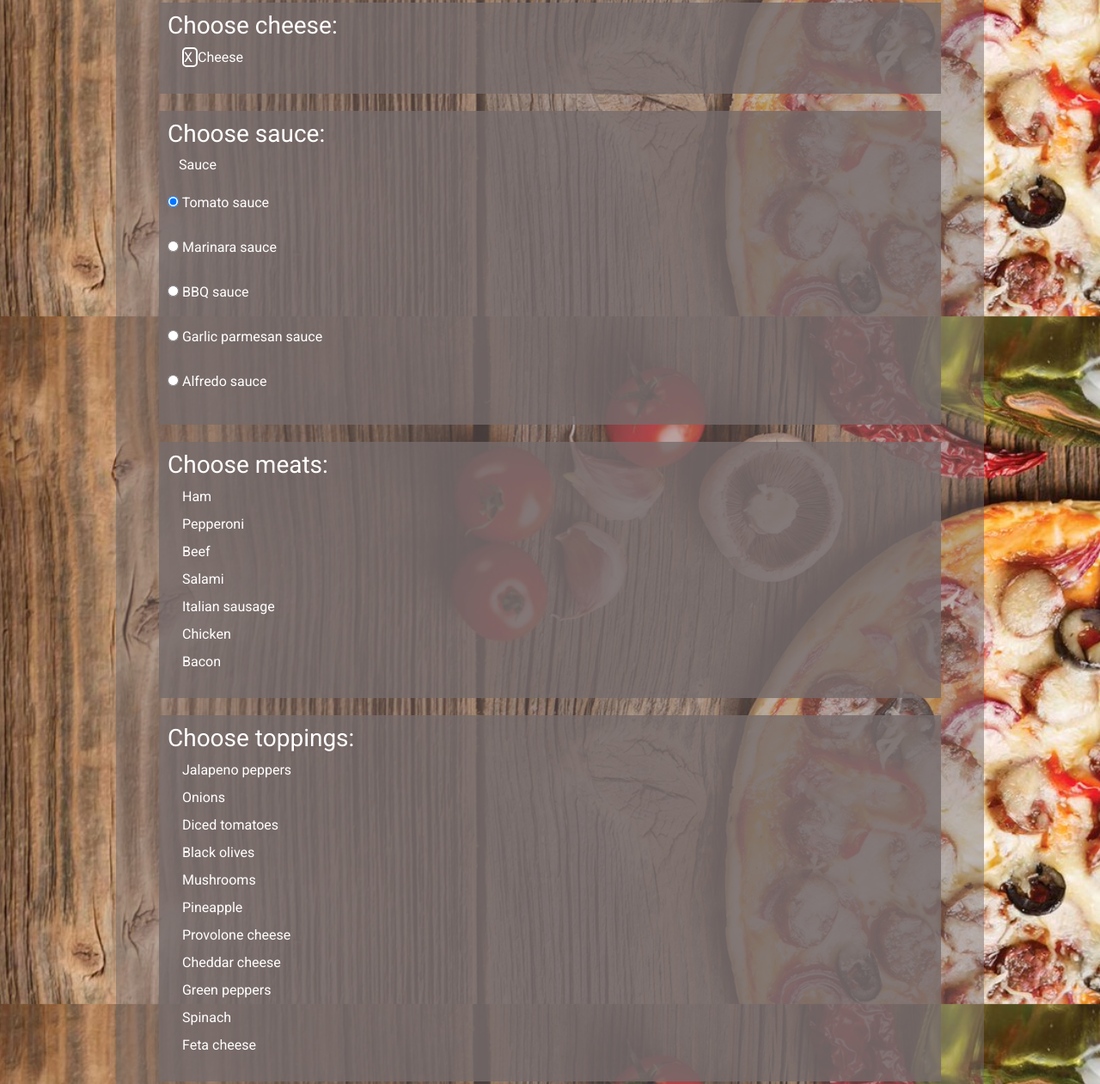
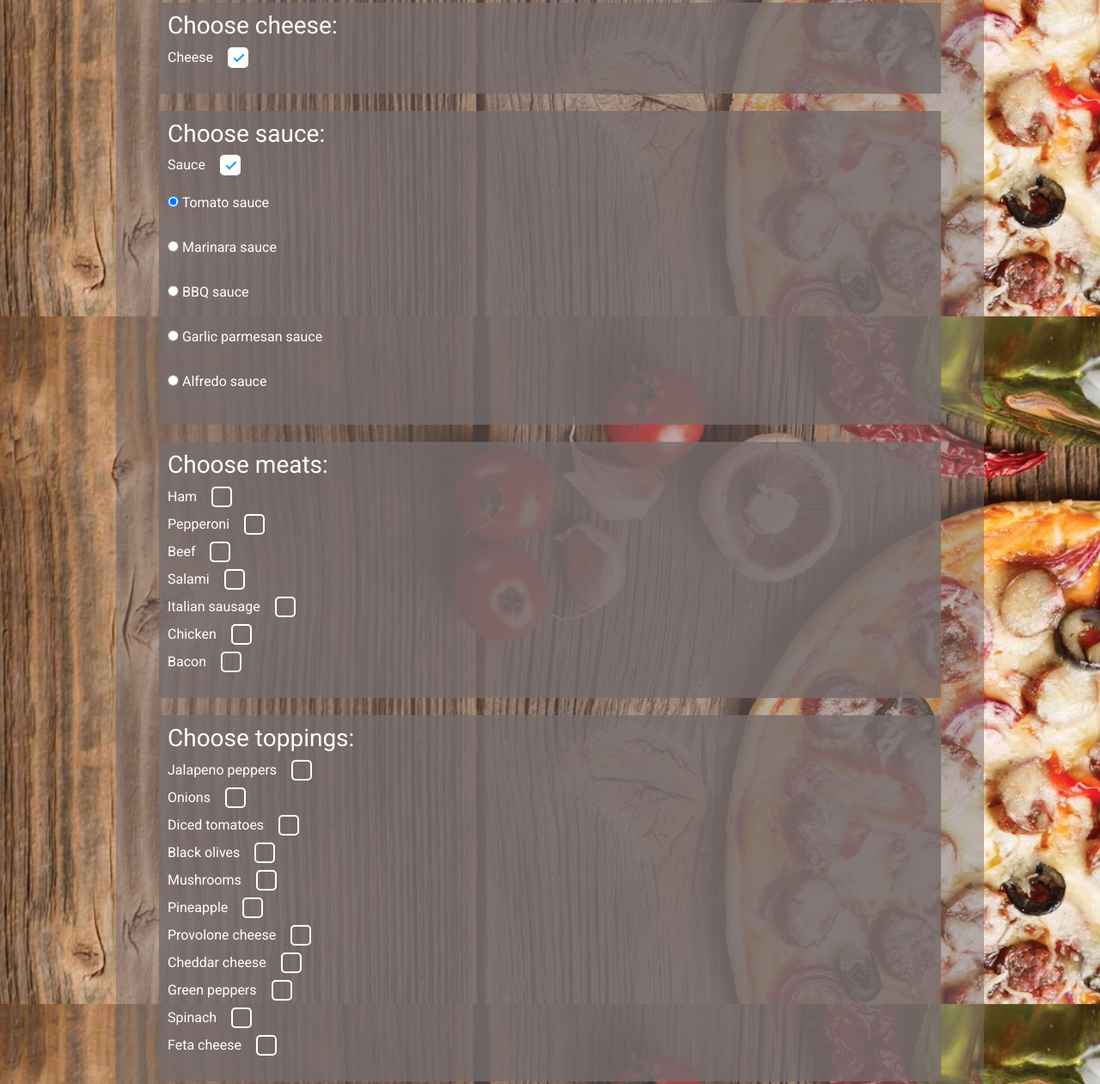
Before and after one commit to potrebichka/Order-Pizza, a plain HTML site: page index.html in a window 1280 px wide. Shown: the part 432-1693 px from the top of the page at 86% size. Drawn offline with Linux system fonts and the light colour scheme.

Commit message:
add custom checkboxes

```diff
--- a/css/styles.css
+++ b/css/styles.css
@@ -8,6 +8,7 @@ body {
     background-size: cover;
     color: white;
     font-family: Roboto;
+    *text-align: center;
 }
 
 #box {
@@ -42,7 +43,8 @@ body {
 }
 
 .checkbox-label .checkbox-custom {
-    *position: absolute;
+    content: "bvdf";
+    position: absolute;
     height: 24px;
     width: 24px;
     background-color: transparent;
@@ -54,3 +56,49 @@ body {
     -o-transition: all 0.3s ease-out;
     border: 2px solid #FFFFFF;
 }
+
+.checkbox-label input:checked ~ .checkbox-custom {
+    background-color: #FFFFFF;
+    border-radius: 5px;
+    -webkit-transform: rotate(0deg) scale(1);
+    -ms-transform: rotate(0deg) scale(1);
+    transform: rotate(0deg) scale(1);
+    opacity:1;
+    border: 2px solid #FFFFFF;
+}
+
+.checkbox-label .checkbox-custom::after {
+    position: absolute;
+    content: "";
+    left: 12px;
+    top: 12px;
+    height: 0px;
+    width: 0px;
+    border-radius: 5px;
+    border: solid #009BFF;
+    border-width: 0 3px 3px 0;
+    -webkit-transform: rotate(0deg) scale(0);
+    -ms-transform: rotate(0deg) scale(0);
+    transform: rotate(0deg) scale(0);
+    opacity:1;
+    transition: all 0.3s ease-out;
+    -webkit-transition: all 0.3s ease-out;
+    -moz-transition: all 0.3s ease-out;
+    -ms-transition: all 0.3s ease-out;
+    -o-transition: all 0.3s ease-out;
+}
+
+.checkbox-label input:checked ~ .checkbox-custom::after {
+    -webkit-transform: rotate(45deg) scale(1);
+    -ms-transform: rotate(45deg) scale(1);
+    transform: rotate(45deg) scale(1);
+    opacity:1;
+    left: 8px;
+    top: 3px;
+    width: 6px;
+    height: 12px;
+    border: solid #009BFF;
+    border-width: 0 2px 2px 0;
+    background-color: transparent;
+    border-radius: 0;
+  }
--- a/index.html
+++ b/index.html
@@ -36,8 +36,8 @@
             <h3>Choose cheese:</h3>
             <div class="form-group">
               <label for="cheese" class="checkbox-label">
-                <input type="checkbox" name="cheese" id="cheese" checked> <span class="checkbox-custom rectangular">  X </span>
                 Cheese
+                <input type="checkbox" name="cheese" id="cheese" checked> <span class="checkbox-custom"></span>
               </label>
             </div>
           </div>
@@ -45,7 +45,8 @@
             <h3>Choose sauce:</h3>
             <div class="form-group">
               <label for="sauce" class="checkbox-label">
-               <input type="checkbox" name="sauce" id="sauce" checked>Sauce
+               Sauce
+               <input type="checkbox" name="sauce" id="sauce" checked><span class="checkbox-custom"></span>
               </label>
             </div>
             <div class="sauces">
@@ -85,32 +86,32 @@
             <h3>Choose meats:</h3>
             <div class="form-group">
               <label for="ham" class="checkbox-label">
-                <input type="checkbox" name="meats" id="ham">
                 Ham
+                <input type="checkbox" name="meats" id="ham"><span class="checkbox-custom"></span>
               </label>
               <label for="pepperoni" class="checkbox-label">
-                <input type="checkbox" name="meats" id="pepperoni">
                 Pepperoni
+                <input type="checkbox" name="meats" id="pepperoni"><span class="checkbox-custom"></span>
               </label>
               <label for="beef" class="checkbox-label">
-                <input type="checkbox" name="meats" id="beef">
                 Beef
+                <input type="checkbox" name="meats" id="beef"><span class="checkbox-custom"></span>
               </label>
               <label for="salami" class="checkbox-label">
-                <input type="checkbox" name="meats" id="salami">
                 Salami
+                <input type="checkbox" name="meats" id="salami"><span class="checkbox-custom"></span>
               </label>
               <label for="sausage" class="checkbox-label">
-                <input type="checkbox" name="meats" id="sausage">
                 Italian sausage
+                <input type="checkbox" name="meats" id="sausage"><span class="checkbox-custom"></span>
               </label>
               <label for="chicken" class="checkbox-label">
-                <input type="checkbox" name="meats">
                 Chicken
+                <input type="checkbox" name="meats"><span class="checkbox-custom"></span>
               </label>
               <label for="bacon" class="checkbox-label">
-                <input type="checkbox" name="meats">
                 Bacon
+                <input type="checkbox" name="meats"><span class="checkbox-custom"></span>
               </label>
             </div>
           </div>
@@ -118,48 +119,48 @@
             <h3>Choose toppings:</h3>
             <div class="form-group">
               <label for="jalapeno" class="checkbox-label">
-                <input type="checkbox" name="toppings" id="jalapeno">
                 Jalapeno peppers
+                <input type="checkbox" name="toppings" id="jalapeno"><span class="checkbox-custom"></span>
               </label>
               <label for="onions" class="checkbox-label">
-                <input type="checkbox" name="toppings">
                 Onions
+                <input type="checkbox" name="toppings"><span class="checkbox-custom"></span>
               </label>
               <label for="tomatoes" class="checkbox-label">
-                <input type="checkbox" name="toppings" id="tomatoes">
                 Diced tomatoes
+                <input type="checkbox" name="toppings" id="tomatoes"><span class="checkbox-custom"></span>
               </label>
               <label for="olives" class="checkbox-label">
-                <input type="checkbox" name="toppings" id="olives">
                 Black olives
+                <input type="checkbox" name="toppings" id="olives"><span class="checkbox-custom"></span>
               </label>
               <label for="mushrooms" class="checkbox-label">
-                <input type="checkbox" name="toppings" id="mushrooms">
                 Mushrooms
+                <input type="checkbox" name="toppings" id="mushrooms"><span class="checkbox-custom"></span>
               </label>
               <label for="pineapple" class="checkbox-label">
-                <input type="checkbox" name="toppings" id="pineapple">
                 Pineapple
+                <input type="checkbox" name="toppings" id="pineapple"><span class="checkbox-custom"></span>
               </label>
               <label for="provolone" class="checkbox-label">
-                <input type="checkbox" name="toppings" id="provolone">
                 Provolone cheese
+                <input type="checkbox" name="toppings" id="provolone"><span class="checkbox-custom"></span>
               </label>
               <label for="cheddar" class="checkbox-label">
-                <input type="checkbox" name="toppings" id="cheddar">
                 Cheddar cheese
+                <input type="checkbox" name="toppings" id="cheddar"><span class="checkbox-custom"></span>
               </label>
               <label for="peppers" class="checkbox-label">
-                <input type="checkbox" name="toppings" id="peppers">
                 Green peppers
+                <input type="checkbox" name="toppings" id="peppers"><span class="checkbox-custom"></span>
               </label>
               <label for="spinach" class="checkbox-label">
-                <input type="checkbox" name="toppings" id="spinach">
                 Spinach
+                <input type="checkbox" name="toppings" id="spinach"><span class="checkbox-custom"></span>
               </label>
               <label for="feta" class="checkbox-label">
-                <input type="checkbox" name="toppings" id="feta">
                 Feta cheese
+                <input type="checkbox" name="toppings" id="feta"><span class="checkbox-custom"></span>
               </label>
 
 
```
